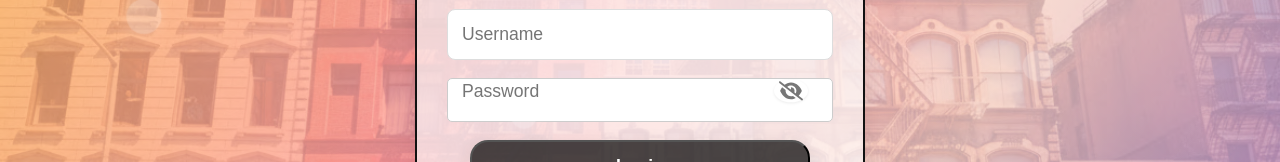
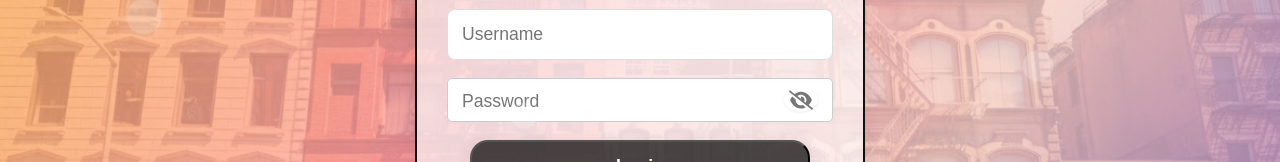
Before and after one commit to Noble636/Capstone2, a React (Create React App) app: page /tenant-login in a window 1280 px wide. Shown: the part 307-469 px from the top of the page. Built offline with nearby package versions, Linux system fonts and the light colour scheme.

Commit message:
Initial commit

```diff
--- a/src/css/Tenant/TenantLogin.css
+++ b/src/css/Tenant/TenantLogin.css
@@ -111,9 +111,9 @@
 
 .tenant-login-container .password-toggle-icon {
   position: absolute;
-  right: 16px;
-  top: 50%;
-  transform: translateY(-90%);
+  right: 6px;
+  top: 50% !important;
+  transform: translateY(-50%) !important;
   cursor: pointer;
   font-size: 1.2rem;
   color: #777;
@@ -122,6 +122,11 @@
   height: 1.2em;
   line-height: 1;
   padding: 0;
+}
+
+.tenant-login-container .password-input-container input {
+  line-height: 1.2;
+  padding: 30px 35px 10px 14px;
 }
 
 .tenant-login-container .tenant-form button,
@@ -237,6 +242,10 @@
     margin-bottom: 14px;
   }
 
+  .tenant-login-container .password-input-container input {
+    padding: 20px 35px 8px 10px;
+  }
+
   .tenant-login-container .tenant-form button,
   .tenant-login-container .cancel-login-button {
     font-size: 1rem;
```
